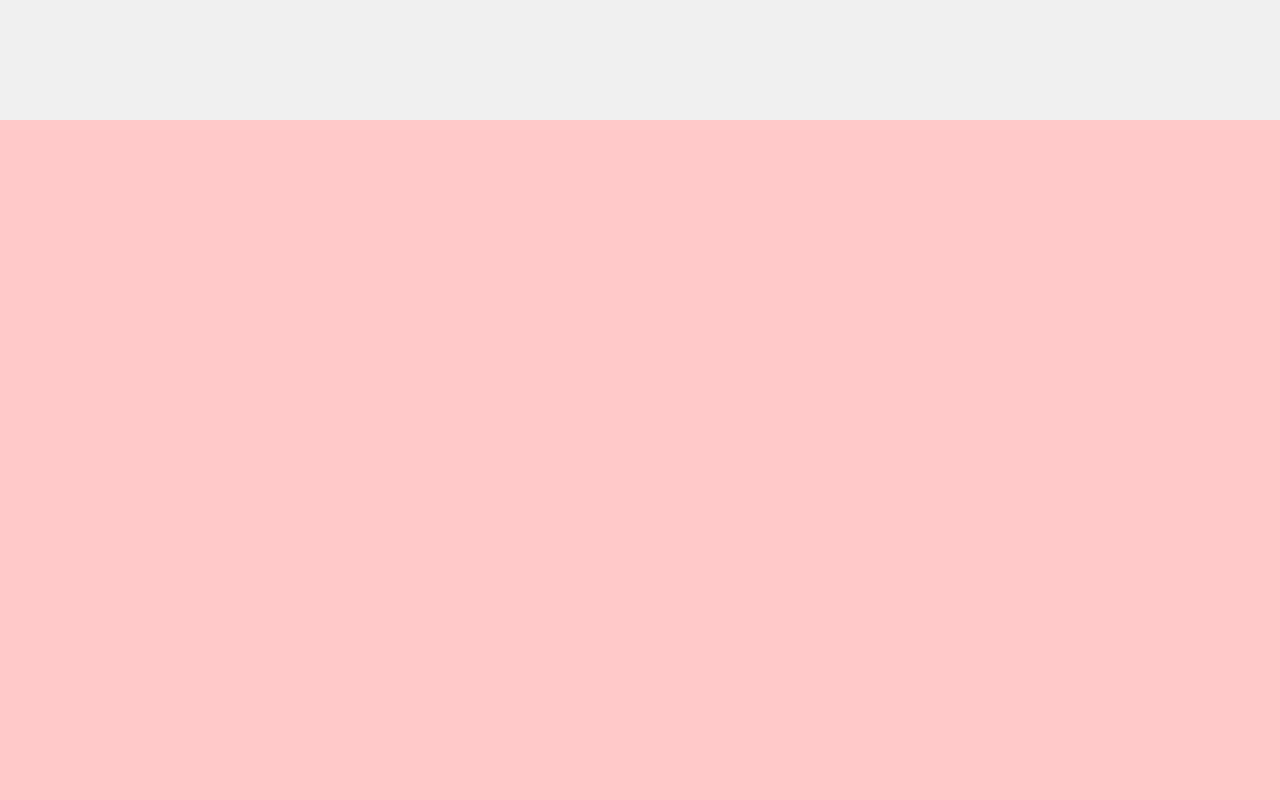
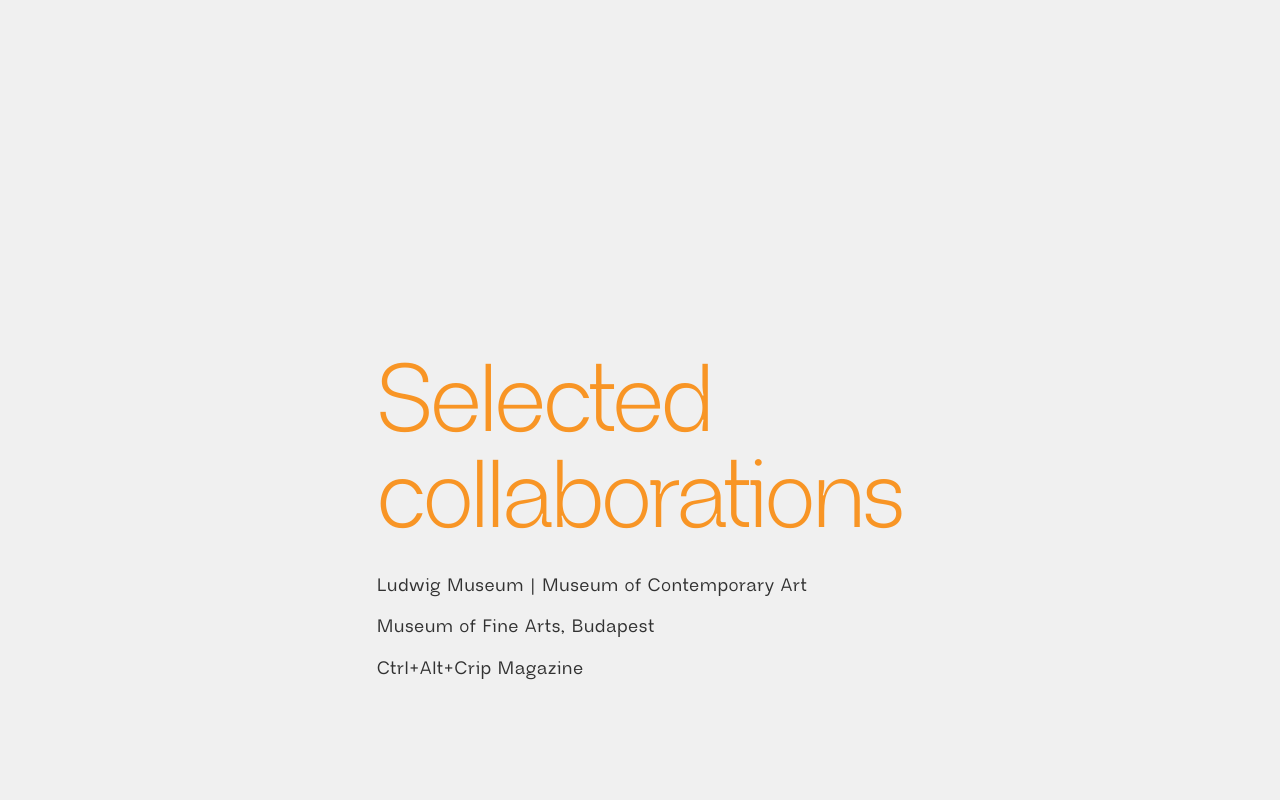
Before and after one commit to zmariann/zmariann2026, a Next.js app: page / in a window 1280 px wide. Shown: the part 680-1480 px from the top of the page. Built offline with nearby package versions, Linux system fonts and the light colour scheme.

Commit message:
feat: add collaborations section

```diff
--- a/app/components/sections/Hero.tsx
+++ b/app/components/sections/Hero.tsx
@@ -7,7 +7,7 @@
 export function Hero() {
     return (
         <section className="flex min-h-screen flex-col lg:flex-row">
-            <section className="flex min-h-screen flex-col items-center justify-center py-5 text-carrot lg:min-h-0 lg:flex-1">
+            <div className="flex min-h-screen flex-col items-center justify-center py-5 text-carrot lg:min-h-0 lg:flex-1">
                 <div className="flex flex-col gap-4">
                     <div className="pb-1">
                         <Display>Mariann Zászlós</Display>
@@ -34,7 +34,7 @@
                         strokeWidth={1.5}
                     />
                 </div>
-            </section>
+            </div>
 
             <HeroVideo />
         </section>
--- a/app/components/ui/typography/Heading.tsx
+++ b/app/components/ui/typography/Heading.tsx
@@ -1,22 +1,29 @@
 type HeadingProps = {
   level?: 1 | 2 | 3;
+  color?: "ink" | "carrot";
   children: React.ReactNode;
 };
 
 const styles = {
-  1: "text-8xl leading-none tracking-tight",
+  1: "text-5xl sm:text-6xl lg:text-8xl leading-none tracking-tight",
   2: "text-xl leading-none tracking-wide font-semibold",
   3: "text-xl leading-wide font-semibold",
 };
 
+const colors = {
+  ink: "text-ink",
+  carrot: "text-carrot",
+};
+
 export function Heading({
   level = 2,
+  color = "ink",
   children,
 }: HeadingProps) {
   const Component = `h${level}` as "h1" | "h2" | "h3";
 
   return (
-    <Component className={styles[level]}>
+    <Component className={`${styles[level]} ${colors[color]}`}>
       {children}
     </Component>
   );
--- a/app/page.tsx
+++ b/app/page.tsx
@@ -1,13 +1,37 @@
 import { Hero } from "./components/sections/Hero";
+import { Heading } from "./components/ui/typography/Heading";
+import { Text } from "./components/ui/typography/Text";
 
 export default function Home() {
   return (
     <main>
       <Hero />
-      <section
-        id="projects"
-        className="min-h-screen bg-red-200"
-      ></section>
+      <section className="flex min-h-screen flex-col items-center justify-center">
+        <div>
+          <Heading level={1} color="carrot">
+            Selected <br />
+            collaborations
+          </Heading>
+
+          <div className="mt-6 flex flex-col gap-3">
+            <Text weight="medium">
+              <span>Ludwig Museum</span>
+              <span className="hidden sm:inline"> | </span>
+              <span className="block sm:inline">
+                Museum of Contemporary Art
+              </span>
+            </Text>
+
+            <Text weight="medium">
+              Museum of Fine Arts, Budapest
+            </Text>
+
+            <Text weight="medium">
+              Ctrl+Alt+Crip Magazine
+            </Text>
+          </div>
+        </div>
+      </section>
     </main>
   );
 }
```
